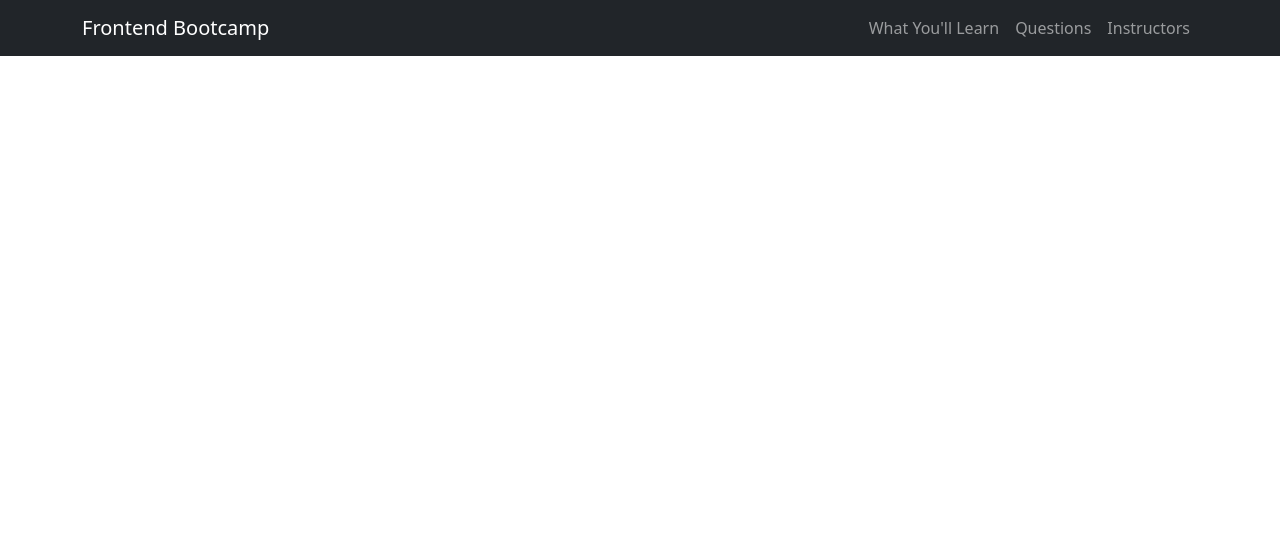
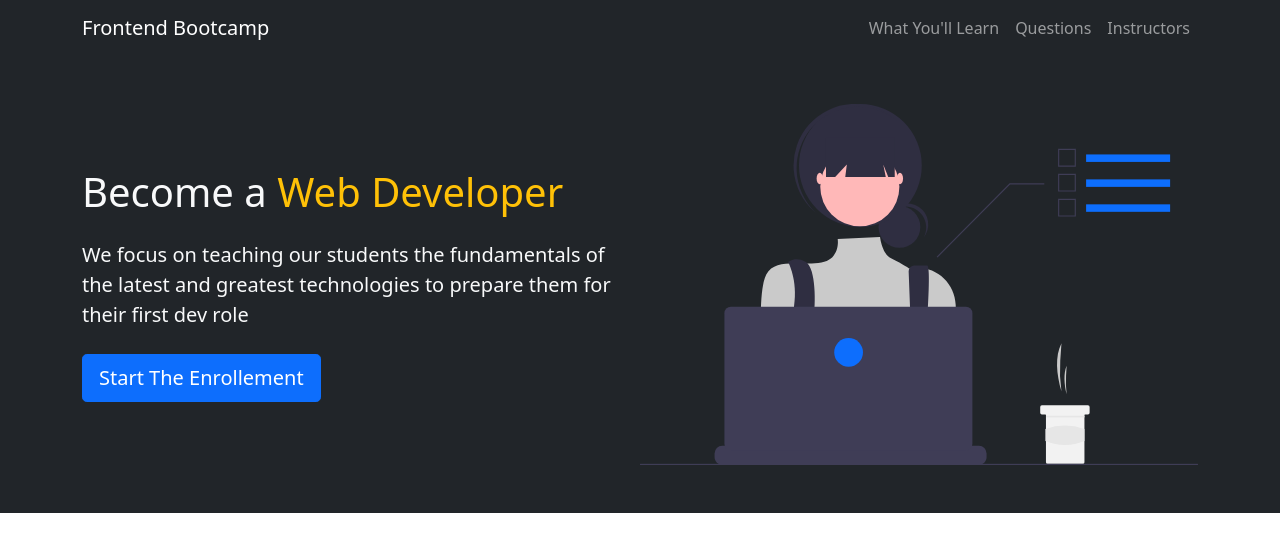
Before and after one commit to gauriN75/Bootstrap-Project, a plain HTML site: page index.html in a window 1280 px wide. Drawn offline with nearby package versions, Linux system fonts and the light colour scheme.

Commit message:
showcase part

```diff
--- a/index.html
+++ b/index.html
@@ -13,6 +13,8 @@
     <title>Bootstrap Project</title>
   </head>
   <body>
+
+    <!-- Navbar -->
     <nav class="navbar navbar-expand-lg bg-dark navbar-dark">
       <div class="container">
             <a href="#" class="navbar-brand">Frontend Bootcamp</a>
@@ -39,6 +41,25 @@
       </div>
     </nav>
 
+
+    <!-- Showcase -->
+    <section class="bg-dark text-light p-5 text-center text-sm-start">
+      <div class="container">
+            <div class="d-sm-flex align-items-center justify-content-between">
+                  <div>
+                        <h1>Become a <span class="text-warning"> Web Developer</span></h1>
+                        <p class="lead my-4">
+                              We focus on teaching our students the fundamentals of the latest and greatest technologies to prepare them for their first dev role
+                        </p>
+                        <button class="btn btn-primary btn-lg">Start The Enrollement</button>
+                  </div>
+                  <img class="img-fluid w-50 d-none d-sm-block" src="showcase.svg" alt="">
+            </div>
+      </div>
+    </section>
+
+
+
     <!-- Option 1: Bootstrap Bundle with Popper -->
     <script src="https://cdn.jsdelivr.net/npm/bootstrap@5.0.2/dist/js/bootstrap.bundle.min.js" integrity="sha384-MrcW6ZMFYlzcLA8Nl+NtUVF0sA7MsXsP1UyJoMp4YLEuNSfAP+JcXn/tWtIaxVXM" crossorigin="anonymous"></script>
 
```
Also changed, not shown: fundamentals.svg (added), react.svg (added), showcase.svg (added).
